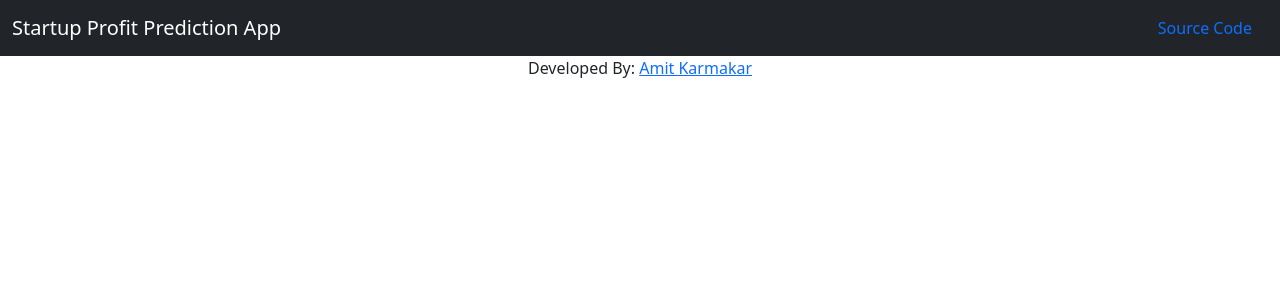
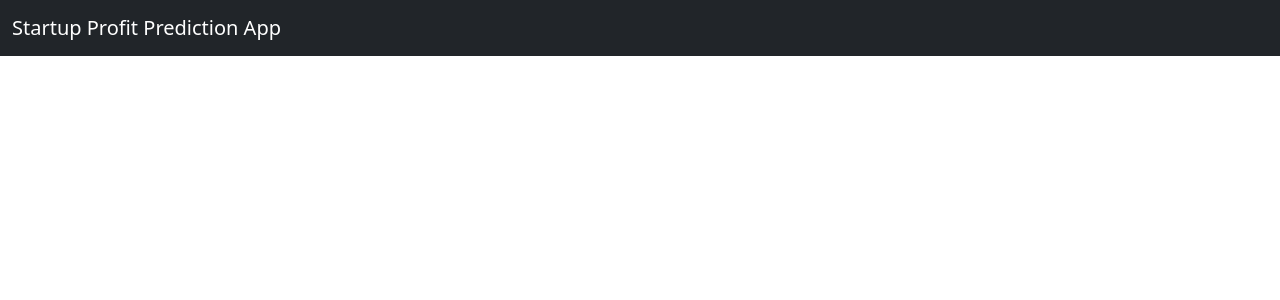
Before and after one commit to shivisingla/profitpredictionofstartup, a Flask app: template templates/base.html in a window 1280 px wide. Shown: the top 300 px of the page. Run offline with Flask 2, Linux system fonts and the light colour scheme; the template is opened without the code that fills it, so the values that code supplies are empty; parts of the project's set-up code (start-up, migrations or seed data) failed here and were passed over.

Commit message:
Update base.html

```diff
--- a/templates/base.html
+++ b/templates/base.html
@@ -15,8 +15,6 @@
     <nav class="navbar navbar-dark bg-dark" aria-label="First navbar example">
         <div class="container-fluid">
             <a class="navbar-brand" href="/"> Startup Profit Prediction App </a>
-            <a class="nav-link active" href="https://github.com/amitkarmakar41/Startup_Profit_Prediction_App"> Source Code </a>
-
         </div>
     </nav>
 
@@ -28,8 +26,6 @@
 
 
 </body>
-<footer>
-    <div class="text-center"> Developed By: <a href="https://www.github.com/amitkarmakar41">Amit Karmakar</a> </div>
-</footer>
+
 
 </html>
```
